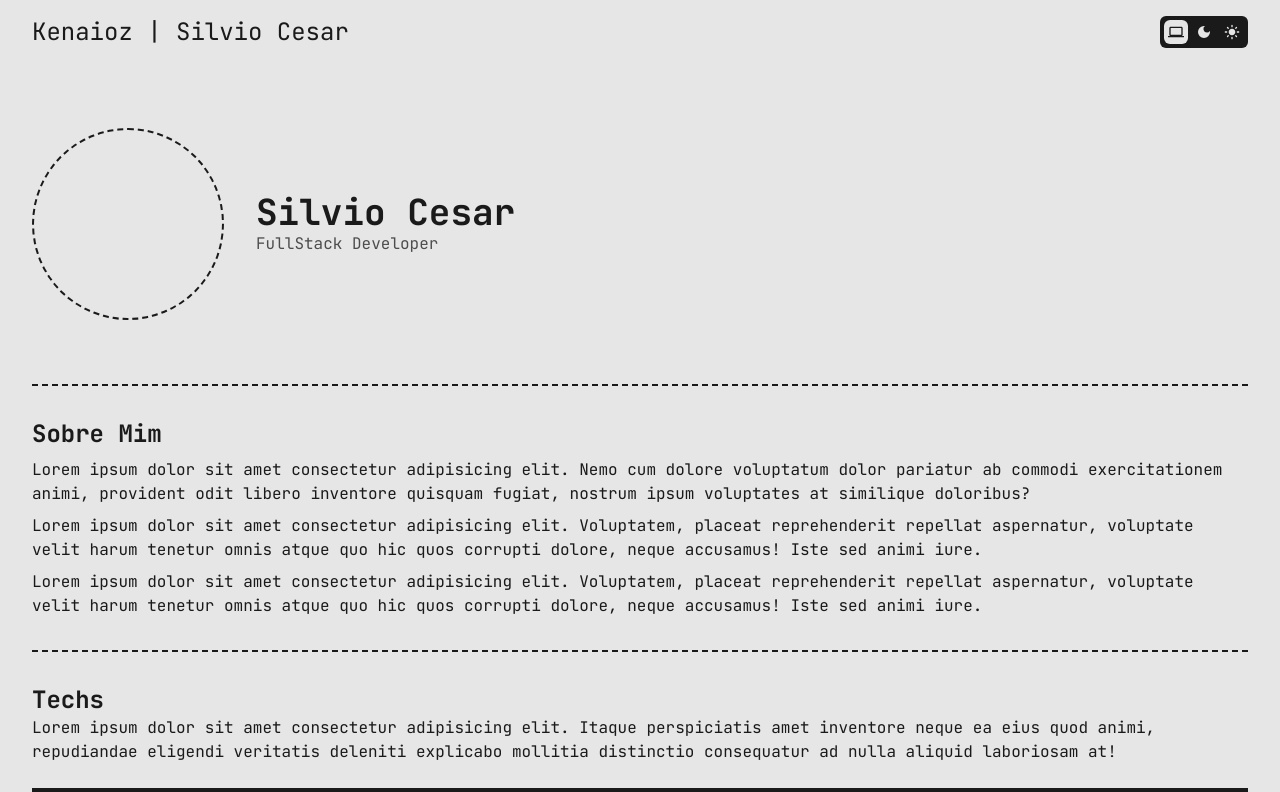
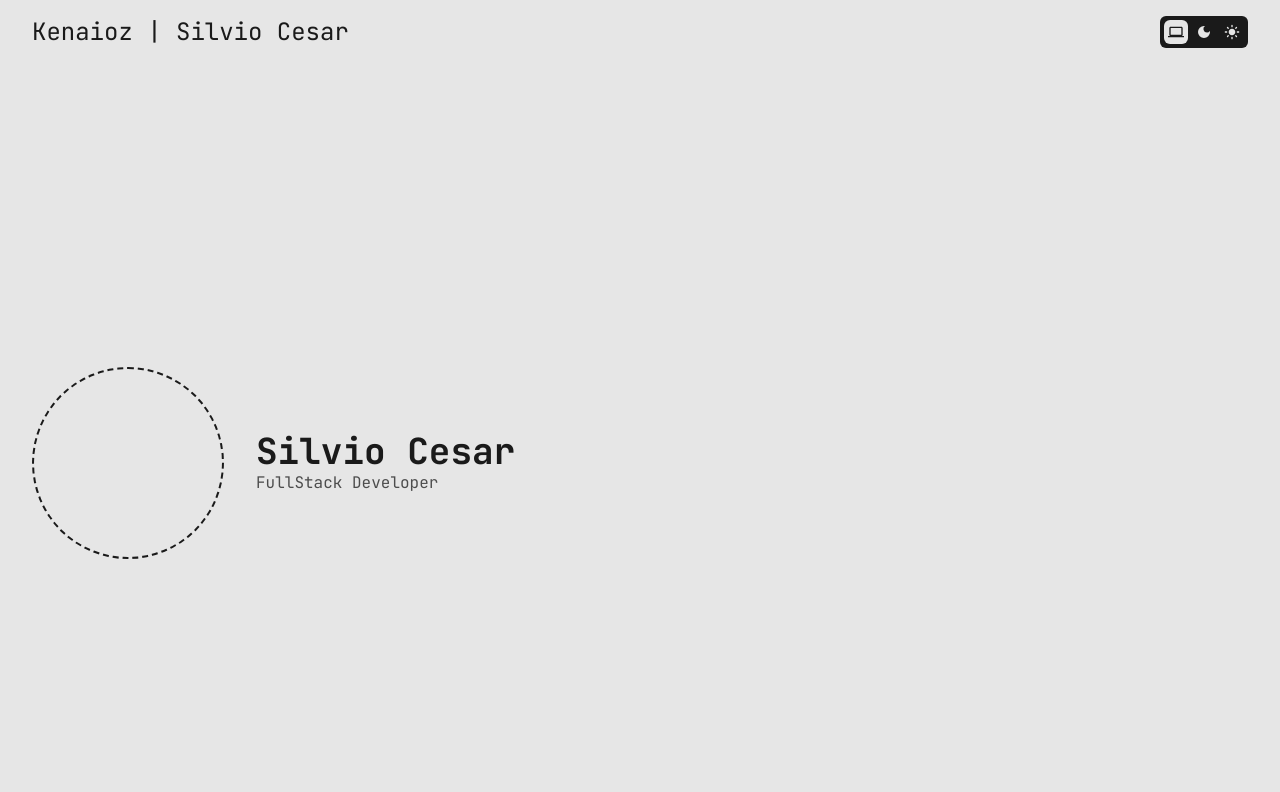
Before and after one commit to kenaioz/portfolio, a Next.js app: page / in a window 1280 px wide. Shown: the top 792 px of the page. Built offline with nearby package versions, Linux system fonts and the light colour scheme.

Commit message:
try grid

```diff
--- a/src/app/layout.tsx
+++ b/src/app/layout.tsx
@@ -27,7 +27,7 @@ export default function RootLayout({
     <html lang="en" suppressHydrationWarning>
       <head />
       <body
-        className={`${jetBrainsMono.variable} grid h-screen content-start gap-y-8 antialiased transition-all duration-300 ease-in-out`}
+        className={`${jetBrainsMono.variable} grid h-screen content-start antialiased transition-all duration-300 ease-in-out`}
       >
         <ThemeProvider
           attribute="class"
--- a/src/app/page.tsx
+++ b/src/app/page.tsx
@@ -8,8 +8,8 @@ import {
 
 export default function Home() {
   return (
-    <div className="flex flex-col">
-      <div className="flex flex-wrap items-center gap-8 border-b-2 border-dashed pb-16">
+    <div className="flex flex-col gap-8">
+      <div className="flex h-184 flex-wrap items-center gap-8 border-b-2 border-dashed">
         <div className="border-foreground h-48 w-48 rounded-full border-2 border-dashed"></div>
         <div>
           <h1 className="text-4xl font-bold">Silvio Cesar</h1>
```
